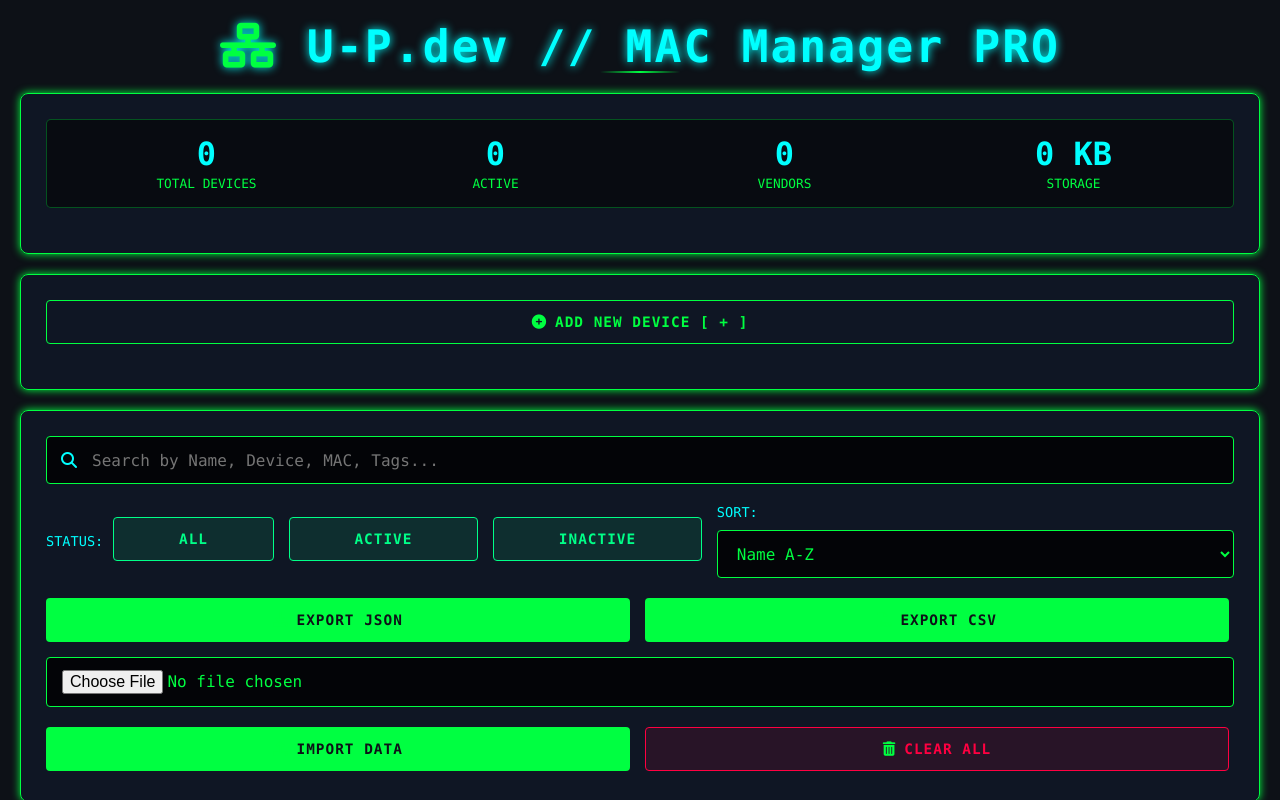
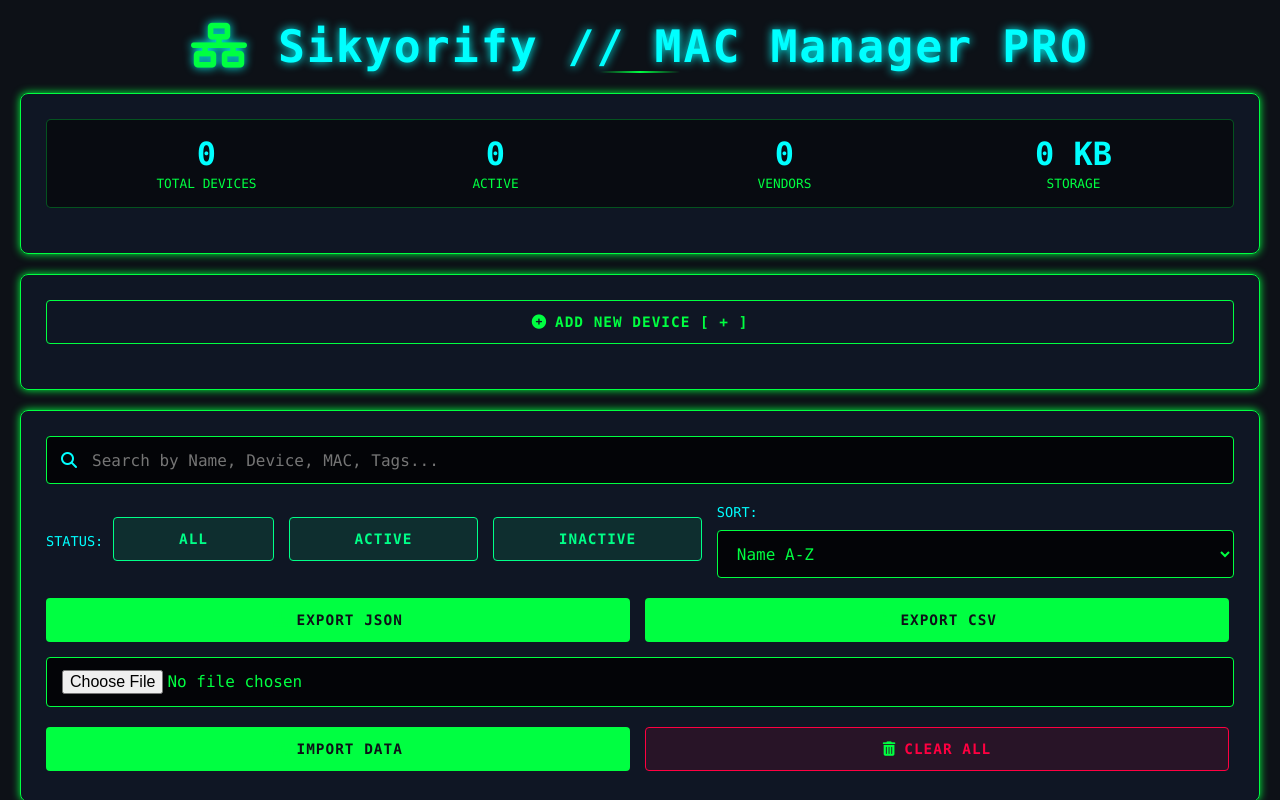
Before and after one commit to UP-dev-8656/sikyorify, a plain HTML site: page Index.html in a window 1280 px wide. Drawn offline with nearby package versions, Linux system fonts and the light colour scheme; animation ran at ten frames a second.

Commit message:
Update Index.html
edit header

```diff
--- a/Index.html
+++ b/Index.html
@@ -809,7 +809,7 @@
     <canvas id="three-canvas"></canvas>
 
     <div id="overlay">
-        <h1><i class="fas fa-network-wired"></i> U-P.dev // MAC Manager PRO</h1>
+        <h1><i class="fas fa-network-wired"></i> Sikyorify // MAC Manager PRO</h1>
 
         <div id="message-container" class="container hidden"></div>
 
```
